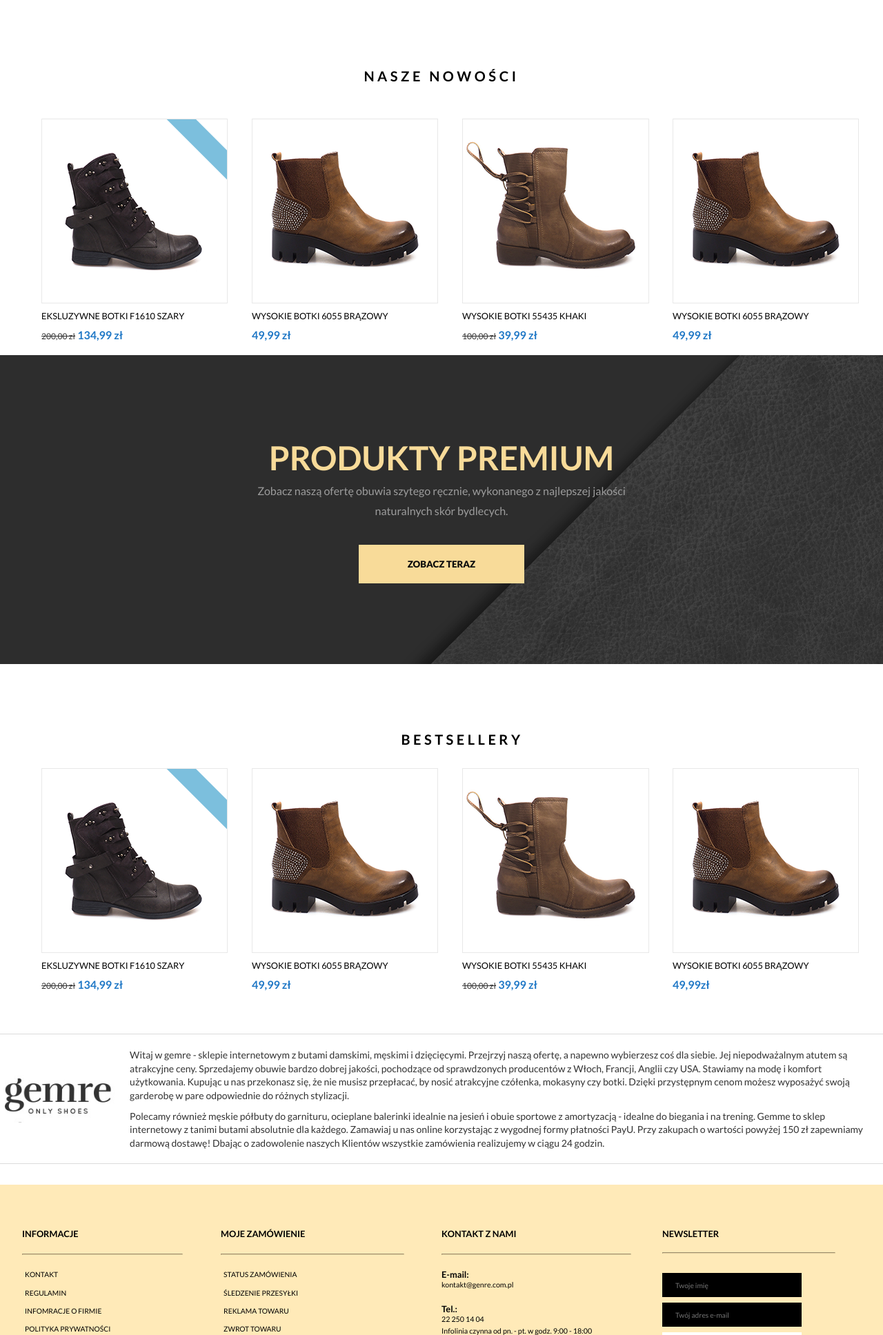
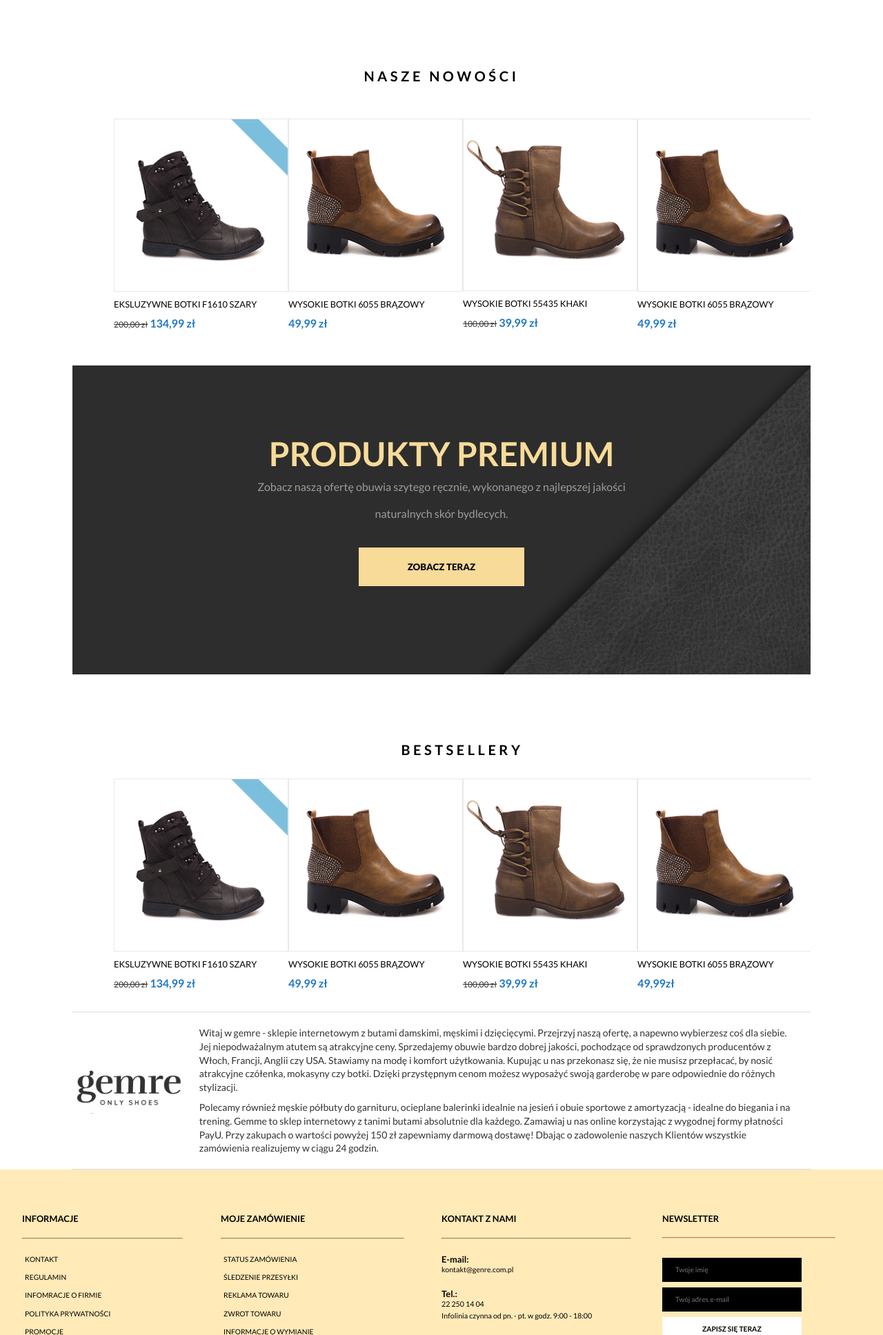
Before and after one commit to Rednaxela700/webcamp-gemre, a PHP site: page / in a window 1280 px wide. Shown: the part 1226-3162 px from the top of the page at 69% size. Run offline with PHP 8.4, Linux system fonts and the light colour scheme.

Commit message:
#positioning news sections

```diff
--- a/css/styles.css
+++ b/css/styles.css
@@ -51,7 +51,7 @@ our news css here
 */
 
 .container-our-news {
-    width: 100%;
+    width: 1070px;
     margin: 0 auto;
     position: relative;
     clear: both;
@@ -105,21 +105,22 @@ our news css here
 }
 
 #premium {
-    background-image: url("../img/strefa_premium.png");
+    display: block;
+    align-items: stretch;: center;
+    text-align: center;
+}
+
+#premium .premium-container {
+    display: flex;
+    flex-direction: column;
+    justify-content: center;
+    background: url("../img/strefa_premium.png") no-repeat;
+    background-size: cover;
     opacity: 0.95;
     min-height: 448px;
-    width: 100%;
-    text-align: center;
-    display: inline-flex;
 }
 
-#premium .container-our-news {
-    /* position: absolute;     */
-    display: block;
-    margin: auto 0;
-}
-
-#premium .container-our-news h1 {
+#premium h1 {
     text-transform: uppercase;
     color: #f8da94;
     font-weight: bolder;
@@ -127,12 +128,12 @@ our news css here
     /* padding-top: 120px; */
 }
 
-#premium .container-our-news p {
+#premium p {
     color: #989898;
     margin: 10px;
 }
 
-#premium .container-our-news button {
+#premium button {
     color: black;
     font-weight: 900;
     background: #f8da94;
@@ -151,8 +152,6 @@ our news css here
     display: flex;
     justify-content: center;
     align-items: center;
-    align-content: baseline;
-    margin: 30px 0;
 }
 
 .info-logo {
@@ -313,6 +312,7 @@ div.col-3 > span {
     height: 100%;
     text-transform: uppercase;
 }
+
 #header nav > .nav-grid > ul {
     display: flex;
     justify-content: space-around;
@@ -342,6 +342,7 @@ div.col-3 > span {
     padding: 10px;
 
 }
+
 /*#header nav > .nav-grid > ul > li > ul a {*/
 /*color: #262626;*/
 /*font-size: 0.92em;*/
--- a/news.html
+++ b/news.html
@@ -49,8 +49,8 @@
         </div>
     </div>
 </section>
-<section id="premium">
-    <div class="container-our-news">
+<section id="premium" class="container-our-news">
+    <div class="premium-container">
         <h1>Produkty premium</h1>
         <p>Zobacz naszą ofertę obuwia szytego ręcznie, wykonanego z najlepszej jakości</p>
         <p>naturalnych skór bydlecych.</p>
```
